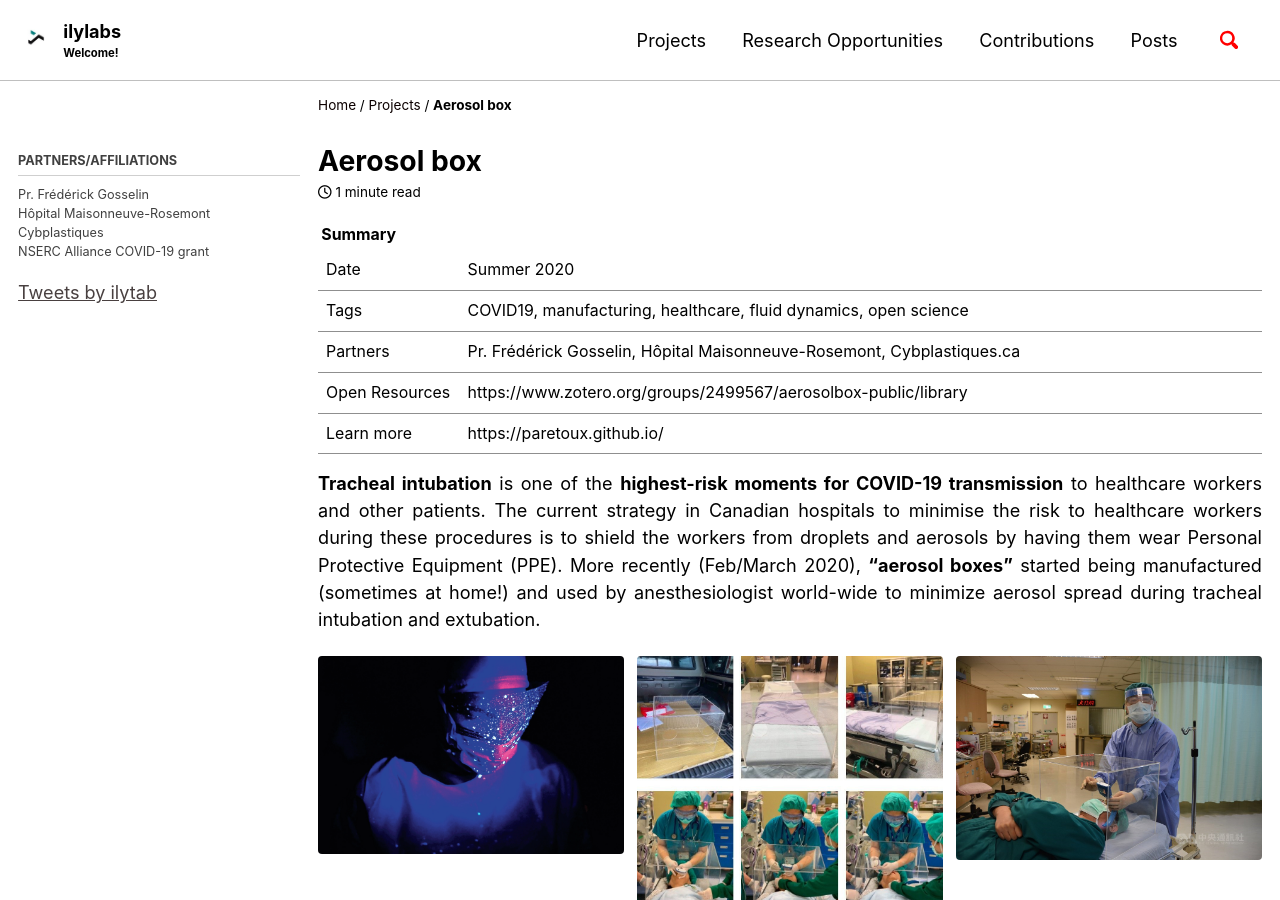
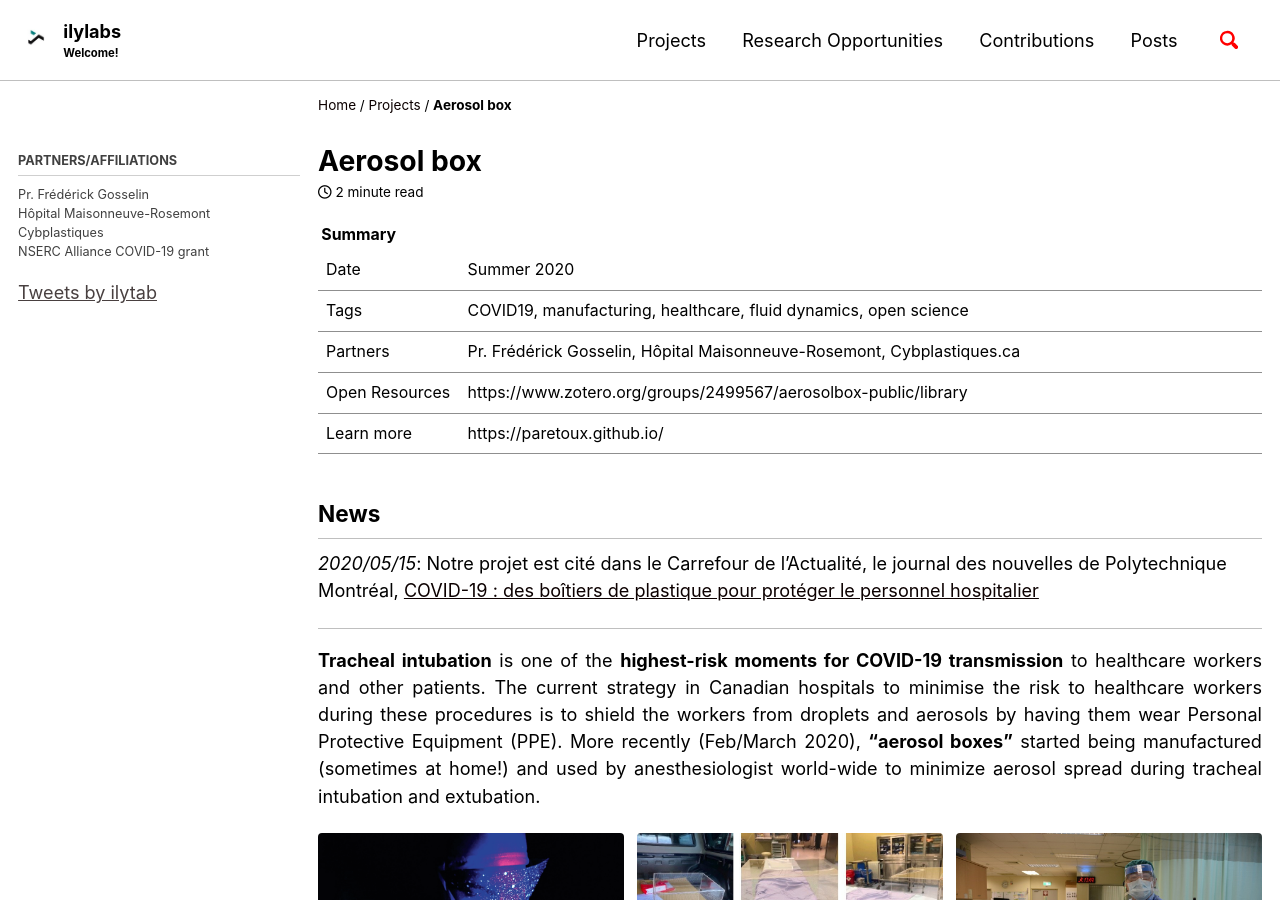
Before and after one commit to ilylabs/ilylabs.github.io, a Jekyll site: the page built from _projects/COVID-paretoux.md, in a window 1280 px wide and 900 px high. Built offline with Jekyll 4.4.1, drawn with Linux system fonts in a browser that asks for light colours; cached includes are drawn as plain includes; nearby versions of some CDN libraries; comment, search, counter and statistics services are not loaded.

Commit message:
Tiny update about COVID-paretoux

```diff
--- a/_projects/COVID-paretoux.md
+++ b/_projects/COVID-paretoux.md
@@ -26,6 +26,12 @@ shared_library: https://www.zotero.org/groups/2499567/aerosolbox-public/library
 last_modified_at: 2020-05-08T21:17:22-04:00
 ---
 
+## News
+
+*2020/05/15*: Notre projet est cité dans le Carrefour de l'Actualité, le journal des nouvelles de Polytechnique Montréal, [COVID-19 : des boîtiers de plastique pour protéger le personnel hospitalier](https://www.polymtl.ca/carrefour-actualite/nouvelles/covid-19-des-boitiers-de-plastique-pour-proteger-le-personnel-hospitalier)
+
+---
+
 **Tracheal intubation** is one of the **highest-risk moments for COVID-19 transmission** to healthcare workers and other patients. The current strategy in Canadian hospitals to minimise the risk to healthcare workers during these procedures is to shield the workers from droplets and aerosols by having them wear Personal Protective Equipment (PPE). More recently (Feb/March 2020), **"aerosol boxes"** started being manufactured (sometimes at home!) and used by anesthesiologist world-wide to minimize aerosol spread during tracheal intubation and extubation.
 {: style="text-align: justify;"}
 
```
